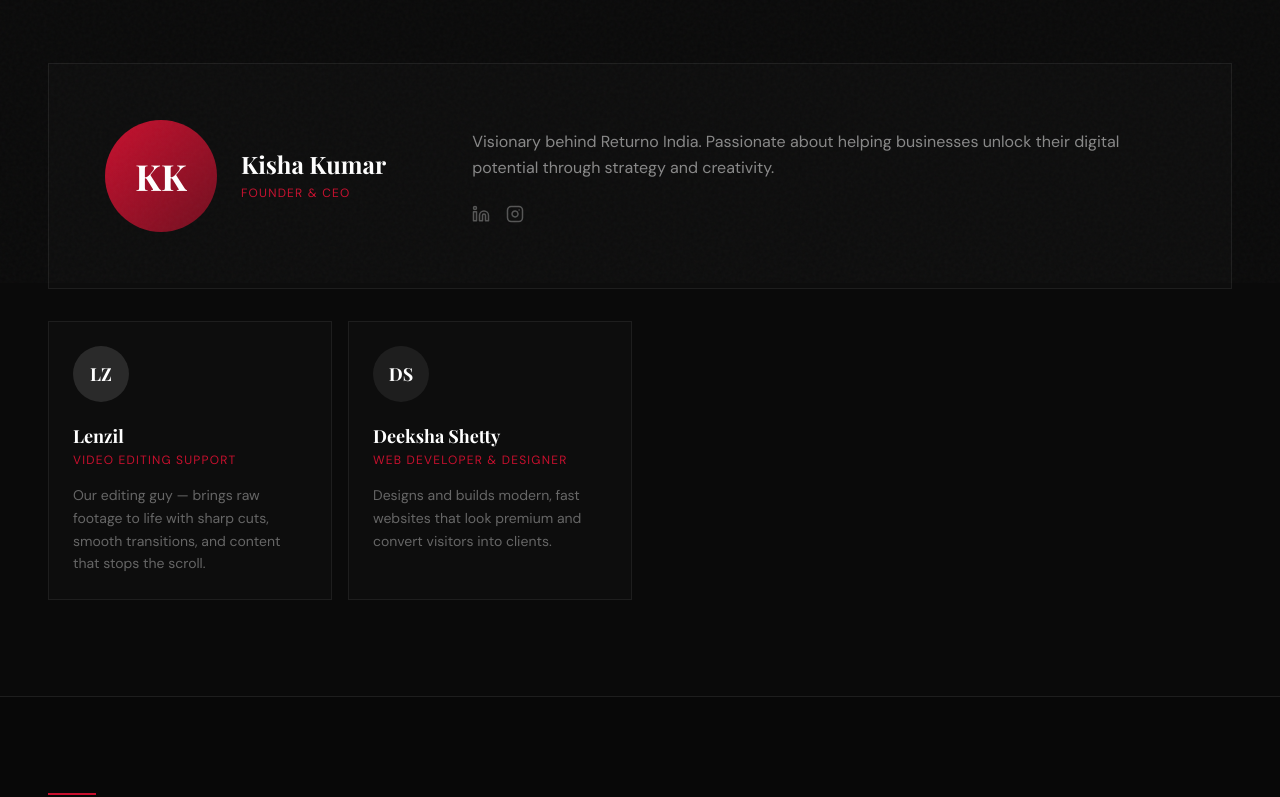
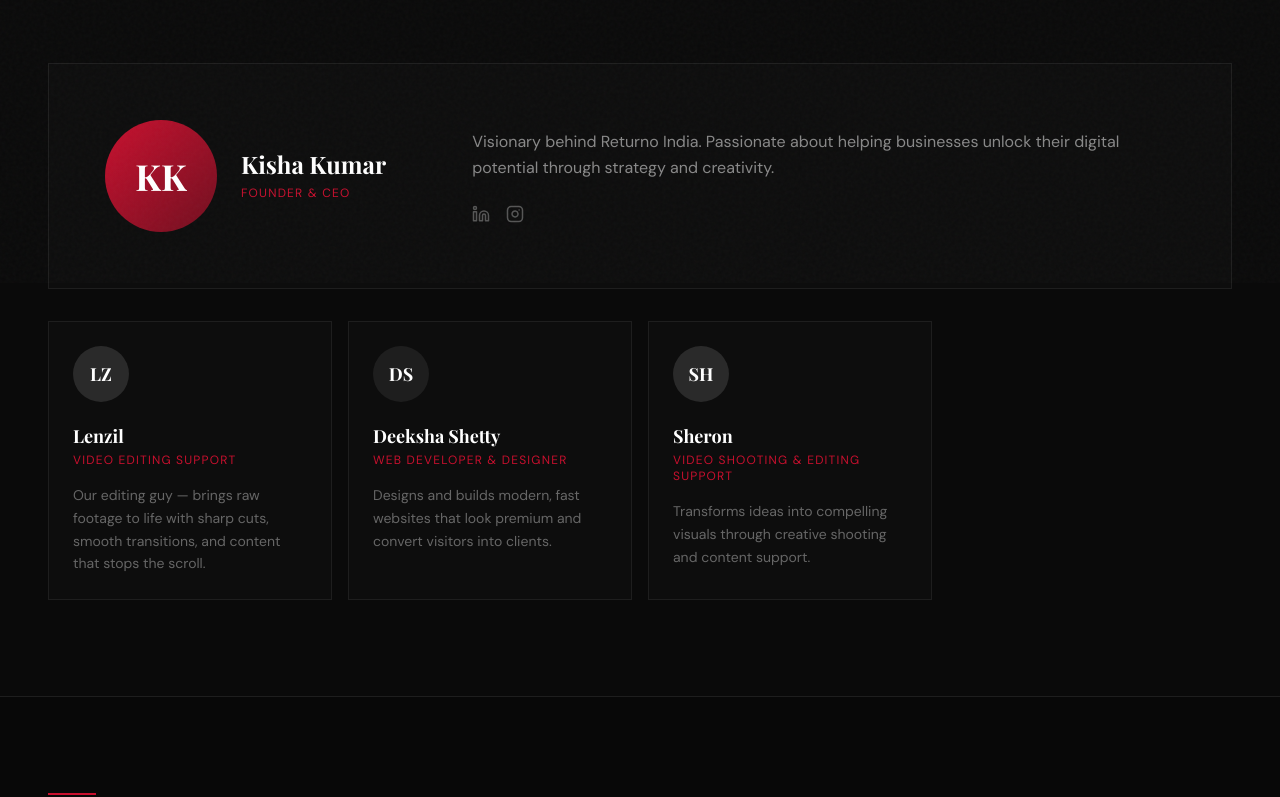
Before and after one commit to Deekshashetty-r/returno-india, a Next.js app: page /team in a window 1280 px wide. Shown: the part 517-1314 px from the top of the page. Built offline with nearby package versions, Linux system fonts and the light colour scheme.

Commit message:
add new portfolio items

```diff
--- a/app/team/page.tsx
+++ b/app/team/page.tsx
@@ -24,6 +24,13 @@ const team = [
   bio: 'Designs and builds modern, fast websites that look premium and convert visitors into clients.',
   initials: 'DS',
   color: '#1e1e1e',
+},
+{
+  name: 'Sheron',
+  role: 'Video Shooting & Editing Support',
+  bio: 'Transforms ideas into compelling visuals through creative shooting and content support.',
+  initials: 'SH',
+  color: '#2a2a2a',
 },
 ]
 
```
